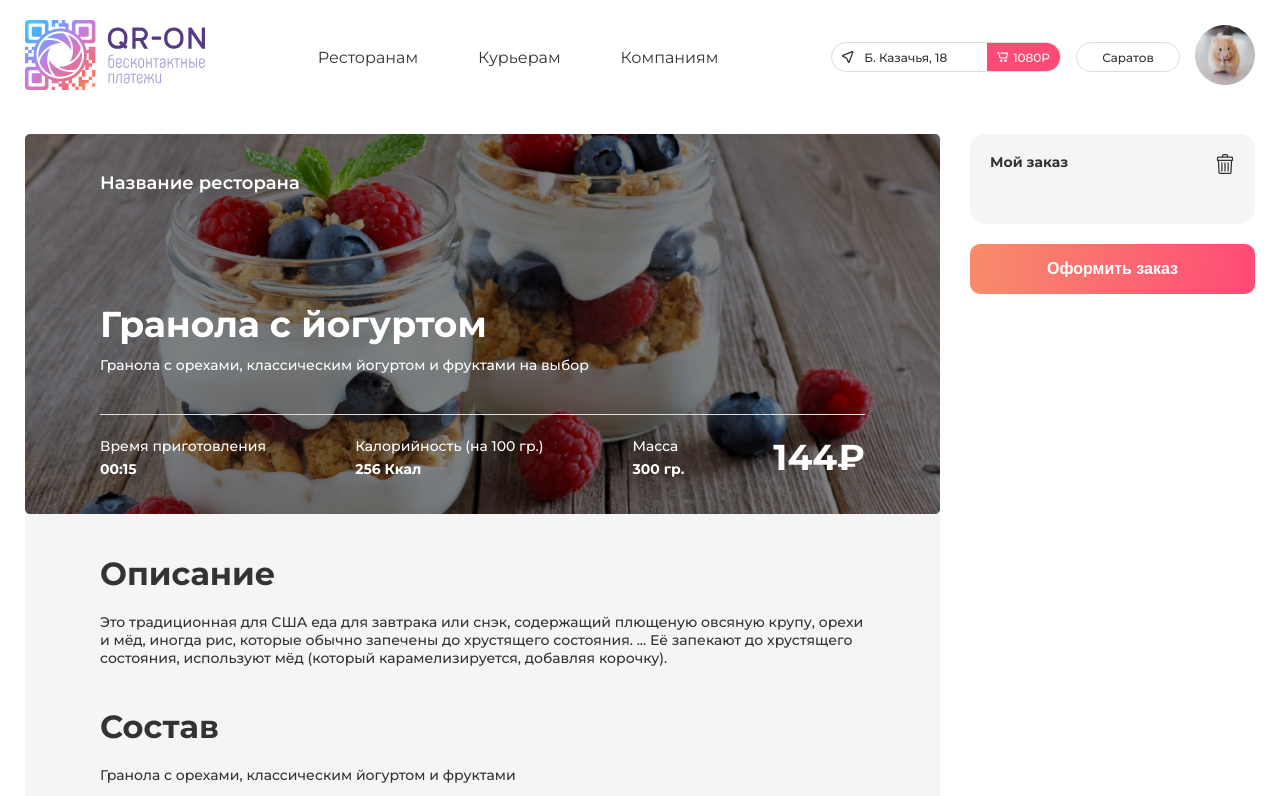
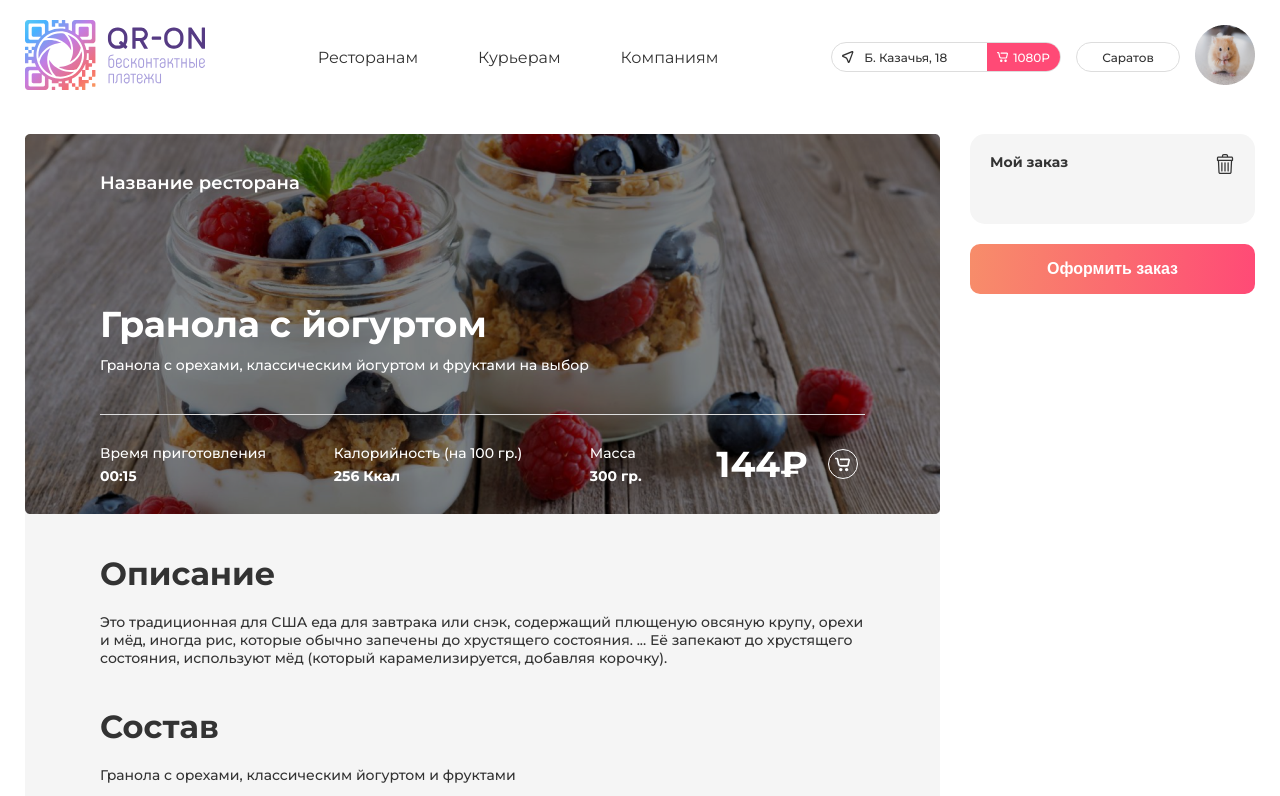
Before and after one commit to vladsubbotin1/restaurant, a React (Create React App) app: page /seoul/dish in a window 1280 px wide. Shown: the top 796 px of the page. Built offline with nearby package versions, Linux system fonts and the light colour scheme.

Commit message:
fix menu item link

```diff
--- a/src/components/Menu.jsx
+++ b/src/components/Menu.jsx
@@ -4,10 +4,11 @@ import './styles/Menu.scss'
 const Menu = props => {
 	const content = props.items.map(item => (
 		<div className='restaurant-menu__item'>
-			<Link to='/seoul/dish'>
 			<div className='restaurant-menu__heading-container'>
 				<div>
+					<Link to='/seoul/dish'>
 						<span className='restaurant-menu__heading'>{item.heading}</span>
+					</Link>
 					<span className='restaurant-menu__weight'>{item.weight}</span>
 				</div>
 				<span className='restaurant-menu__price'>{item.price}</span>
@@ -22,7 +23,6 @@ const Menu = props => {
 				))}
 				alt='item'
 			/>
-			</Link>
 		</div>
 	))
 	return (
--- a/src/components/styles/Menu.scss
+++ b/src/components/styles/Menu.scss
@@ -52,10 +52,16 @@
 		width: 100%;
 		display: flex;
 		justify-content: space-between;
+		margin-bottom: 10px;
 	}
 	&__heading {
 		@include heading-text;
 		margin-right: 10px;
+		transition: 0.3s;
+
+		&:hover {
+			text-decoration: underline;
+		}
 	}
 	&__weight {
 		@include desc-text;
--- a/src/pages/restaurants/Dish.jsx
+++ b/src/pages/restaurants/Dish.jsx
@@ -1,6 +1,7 @@
 import Header from '../../components/Header'
 import SideCart from '../../components/SideCart'
 import FooterBig from '../../components/FooterBig'
+import Cart from '../../assets/icons/cart.svg'
 import './Dish.scss'
 
 const Granola = () => {
@@ -32,7 +33,12 @@ const Granola = () => {
 									<span>Масса </span>
 									<span>300 гр.</span>
 								</div>
-								<div className='dish-card__price'>144₽</div>
+								<div className='dish-card__price'>
+									<span>144₽</span>
+									<div>
+										<img src={Cart} alt='cart' />
+									</div>
+								</div>
 							</div>
 						</div>
 						<div className='dish-desc'>
--- a/src/pages/restaurants/Dish.scss
+++ b/src/pages/restaurants/Dish.scss
@@ -66,10 +66,35 @@
 		}
 	}
 	&__price {
-		@include vertical-flex;
+		display: flex;
+		align-items: center;
+		gap: 20px;
 		font-weight: 700;
 		font-size: 36px;
 		line-height: 44px;
+		padding: 7px;
+		cursor: pointer;
+
+		&:hover {
+			background: rgba(255, 255, 255, 0.15);
+			backdrop-filter: blur(1.5px);
+			border-radius: 10px;
+		}
+
+		div {
+			display: flex;
+			align-items: center;
+			justify-content: center;
+			width: 30px;
+			height: 30px;
+			border: 1px solid #fff;
+			border-radius: 50%;
+		}
+
+		img {
+			width: 15px;
+			height: 15px;
+		}
 	}
 }
 
```
Lines whose indentation alone changed are shown as unchanged.
